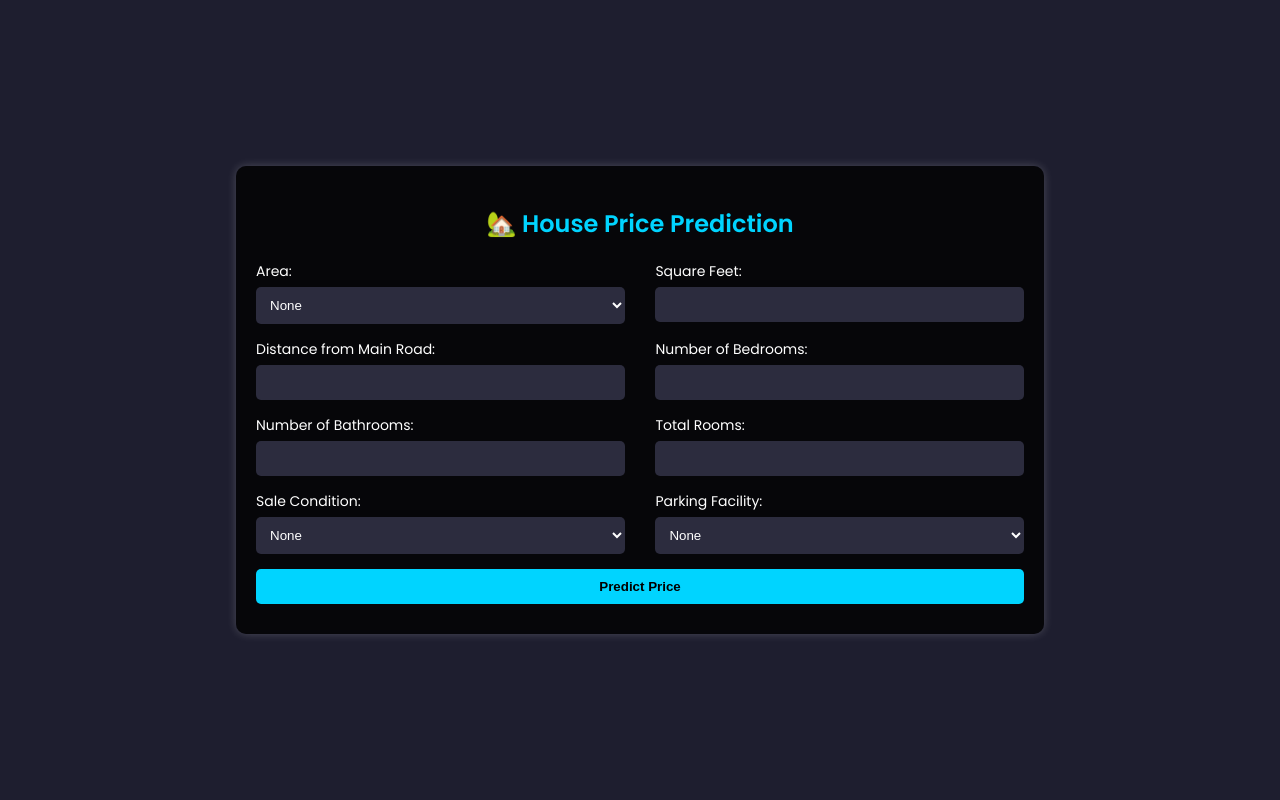
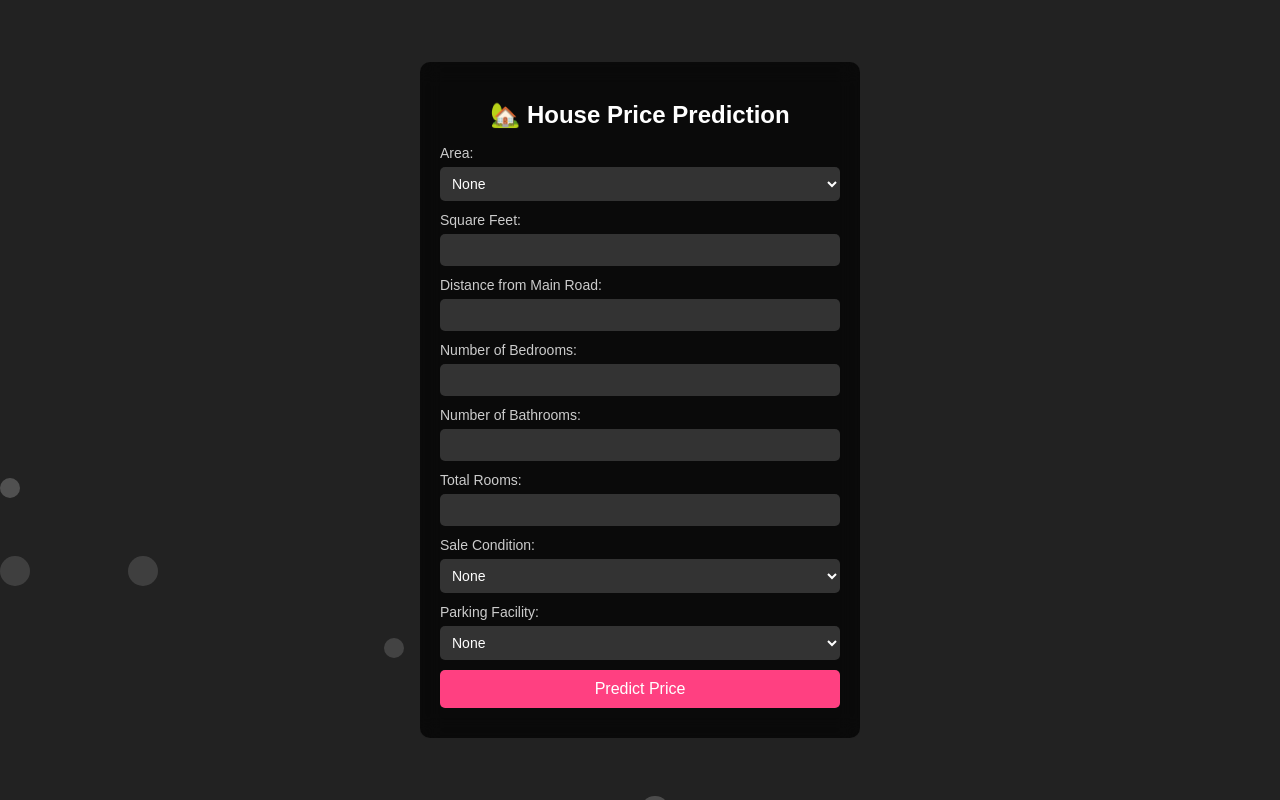
Before and after one commit to Somu0809/House_Price_Prediction, a Flask app: page / in a window 1280 px wide. Run offline with Flask 3, Linux system fonts and the light colour scheme; parts of the project's set-up code (start-up, migrations or seed data) failed here and were passed over.

Commit message:
Update style.css

```diff
--- a/static/style.css
+++ b/static/style.css
@@ -1,134 +1,128 @@
-@import url('https://fonts.googleapis.com/css2?family=Poppins:wght@300;400;600&display=swap');
-
+/* General Styles */
 body {
-    font-family: 'Poppins', sans-serif;
     margin: 0;
     padding: 0;
-    height: 100vh;
+    font-family: 'Poppins', sans-serif;
+    background: #222;
+    overflow: hidden;
     display: flex;
     justify-content: center;
     align-items: center;
-    background: #1e1e2f;
-    overflow: hidden;
-    color: #fff;
+    min-height: 100vh;
 }
 
-/* Background Animation - Moving Circles */
-/* Background Animation - Moving Circles */
-.animated-bg {
-    position: fixed;
-    top: 0;
-    left: 0;
+/* Background Animation */
+.background {
+    position: absolute;
     width: 100%;
     height: 100%;
     overflow: hidden;
     z-index: -1;
 }
 
-.circle {
+.bubbles span {
     position: absolute;
+    bottom: -50px;
+    width: 30px;
+    height: 30px;
+    background: rgba(255, 255, 255, 0.2);
     border-radius: 50%;
-    background-color: rgba(255, 255, 255, 0.6); /* White, semi-transparent */
-    opacity: 0.8;
-    animation: moveCircle 15s linear infinite;
+    animation: bubbleAnimation 20s linear infinite;
 }
 
-/* Assign different sizes, positions, and speeds */
-.circle:nth-child(1) { width: 15px; height: 15px; left: 5%; animation-duration: 8s; }
-.circle:nth-child(2) { width: 20px; height: 20px; left: -15%; animation-duration: 10s; }
-.circle:nth-child(3) { width: 25px; height: 25px; left: 30%; animation-duration: 9s; }
-.circle:nth-child(4) { width: 12px; height: 12px; left: 50%; animation-duration: 11s; }
-.circle:nth-child(5) { width: 18px; height: 18px; left: 65%; animation-duration: 7s; }
-.circle:nth-child(6) { width: 15px; height: 15px; left: -80%; animation-duration: 10s; }
-.circle:nth-child(7) { width: 20px; height: 20px; left: 90%; animation-duration: 12s; }
-.circle:nth-child(8) { width: 25px; height: 25px; left: -40%; animation-duration: 9s; }
-.circle:nth-child(9) { width: 15px; height: 15px; left: -70%; animation-duration: 13s; }
-.circle:nth-child(10) { width: 30px; height: 30px; left: -85%; animation-duration: 15s; }
+.bubbles span:nth-child(even) {
+    width: 20px;
+    height: 20px;
+    animation-duration: 15s;
+}
 
-@keyframes moveCircle {
+@keyframes bubbleAnimation {
     0% {
-        top: -5%;
-        transform: translate(0, 0) scale(1);
-        opacity: 0.8;
+        transform: translateY(0);
+        opacity: 1;
     }
     100% {
-        top: 100%;
-        left: calc(100% + 20px); /* Moves diagonally to the bottom right */
-        transform: scale(1.2);
+        transform: translateY(-100vh);
         opacity: 0;
     }
 }
 
-/* Form Styling */
+.bubbles span:nth-child(1) { left: 10%; animation-delay: 0s; }
+.bubbles span:nth-child(2) { left: 30%; animation-delay: 3s; }
+.bubbles span:nth-child(3) { left: 50%; animation-delay: 6s; }
+.bubbles span:nth-child(4) { left: 70%; animation-delay: 9s; }
+.bubbles span:nth-child(5) { left: 90%; animation-delay: 12s; }
+
+/* Form Container */
 .container {
-    background: rgba(0, 0, 0, 0.8);
+    width: 90%;
+    max-width: 400px;
+    background: rgba(0, 0, 0, 0.7);
     padding: 20px;
     border-radius: 10px;
-    width: 60%;
-    display: flex;
-    flex-wrap: wrap;
-    justify-content: space-between;
-    box-shadow: 0 0 10px rgba(255, 255, 255, 0.2);
+    text-align: center;
+    color: #fff;
+    backdrop-filter: blur(10px);
+    animation: fadeIn 1s ease-in-out;
 }
 
-h2 {
-    text-align: center;
-    width: 100%;
-    color: #00d4ff;
-}
-
-form {
-    display: flex;
-    flex-wrap: wrap;
-    justify-content: space-between;
-    width: 100%;
-}
-
-.form-group {
-    width: 48%;
+/* Heading */
+.title {
+    font-size: 24px;
+    font-weight: bold;
     margin-bottom: 15px;
 }
 
+/* Form Styles */
+.form-group {
+    margin-bottom: 10px;
+    text-align: left;
+}
+
 label {
-    display: block;
     font-size: 14px;
-    margin-bottom: 5px;
+    color: #ccc;
 }
 
 input, select {
     width: 100%;
-    padding: 10px;
+    padding: 8px;
+    margin-top: 5px;
     border: none;
     border-radius: 5px;
-    outline: none;
-    background: #2c2c3e;
+    font-size: 14px;
+    background: #333;
     color: #fff;
     box-sizing: border-box;
 }
 
-button {
+button.btn {
     width: 100%;
     padding: 10px;
-    background: #00d4ff;
-    color: black;
-    font-weight: bold;
+    background: #ff4081;
+    color: #fff;
     border: none;
     border-radius: 5px;
+    font-size: 16px;
     cursor: pointer;
-    transition: 0.3s;
+    transition: background 0.3s ease-in-out;
 }
 
-button:hover {
-    background: #005f73;
-    color: white;
+button.btn:hover {
+    background: #e91e63;
 }
 
 /* Prediction Result */
 #predictionResult {
-    width: 100%;
     margin-top: 10px;
     font-size: 18px;
+    color: #ff4081;
     font-weight: bold;
-    text-align: center;
-    color: #00ff99;
 }
+
+/* Responsive Design */
+@media (max-width: 600px) {
+    .container {
+        width: 95%;
+    }
+}
```
